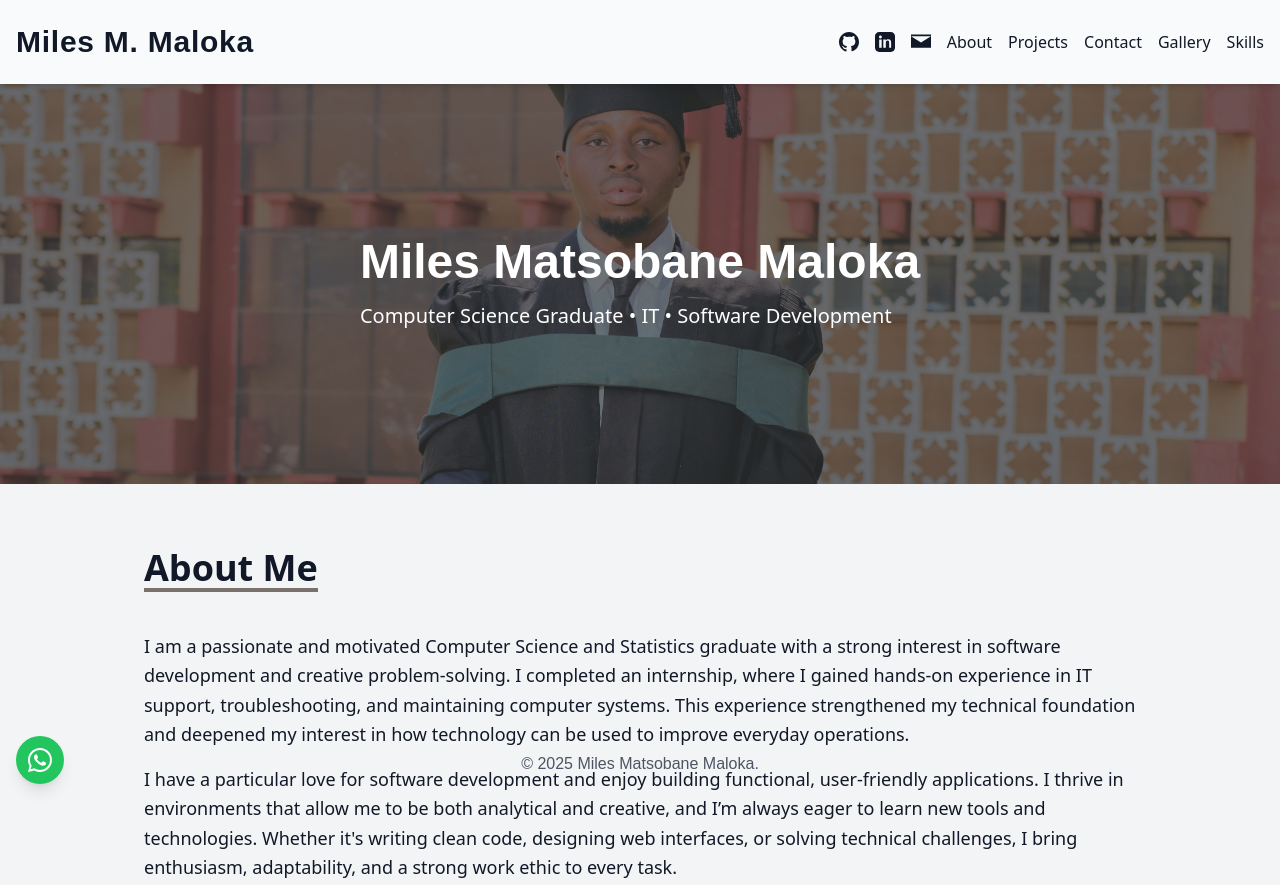
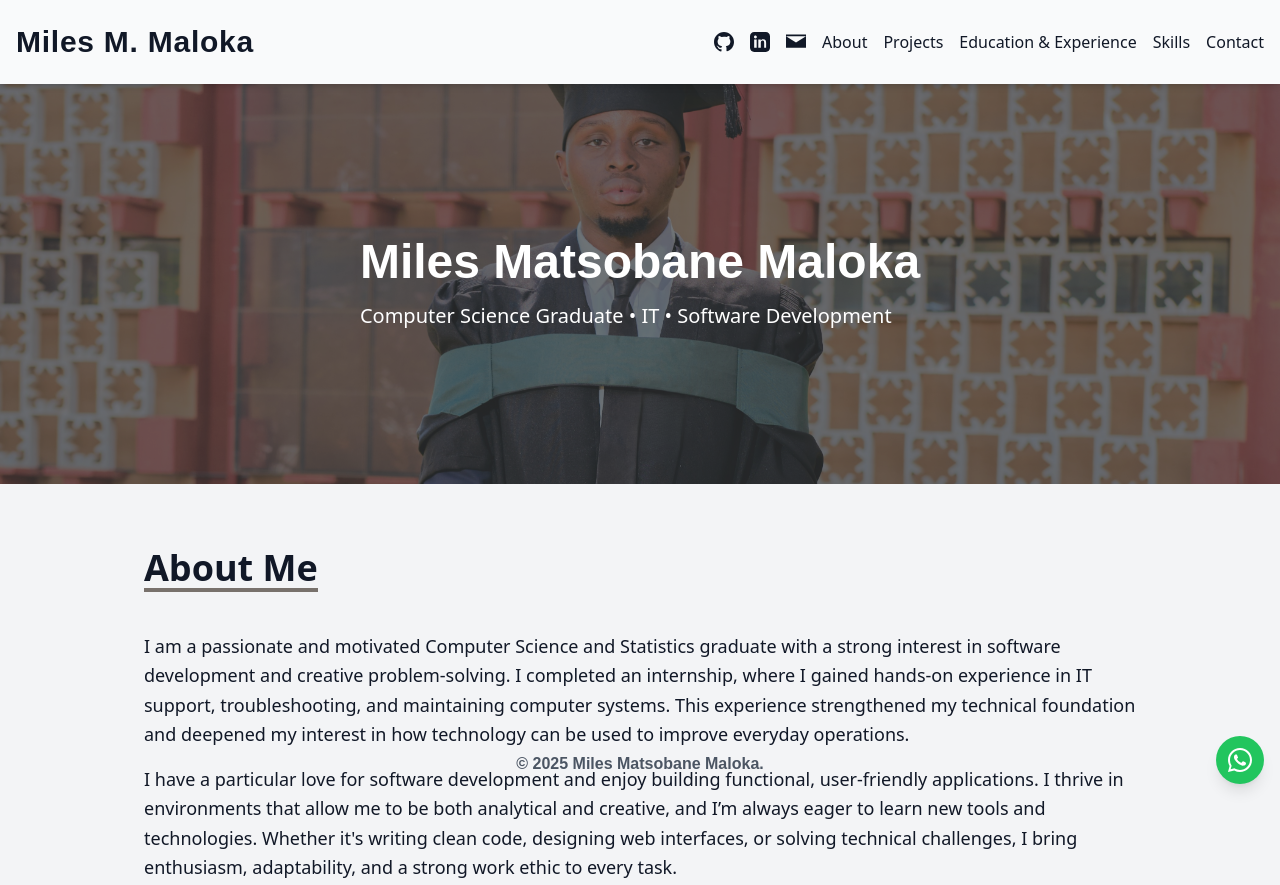
Before and after one commit to MilesMaloka/milesmaloka_portfolio, a plain HTML site: page index.html in a window 1280 px wide. Shown: the top 885 px of the page. Drawn offline with nearby package versions, Linux system fonts and the light colour scheme; a web font is replaced by a local one.

Commit message:
Update navigation links and adjust footer styling for improved layout

```diff
--- a/index.html
+++ b/index.html
@@ -55,9 +55,9 @@
 
             <a href="#about" class="hover:underline hover:decoration-stone-400">About</a>
             <a href="#projects" class="hover:underline hover:decoration-stone-400">Projects</a>
+            <a href="#education-experience" class="hover:underline hover:decoration-stone-400">Education & Experience</a>
+            <a href="#skills" class="hover:underline hover:decoration-stone-400">Skills</a>
             <a href="#contact" class="hover:underline hover:decoration-stone-400">Contact</a>
-            <a href="#gallery" class="hover:underline hover:decoration-stone-400">Gallery</a>
-            <a href="#skills" class="hover:underline hover:decoration-stone-400">Skills</a>
 
 
 
@@ -330,11 +330,11 @@
 
 
   <!-- Footer -->
-  <footer class="py-6 text-center text-gray-600 sticky bottom-0">
+  <footer class="py-6 text-center font-extrabold text-gray-600 sticky bottom-0">
     <p style="font-family: Darker Grotesque, sans-serif;">&copy; 2025 Miles Matsobane Maloka.</p>
   </footer>
 <!-- WhatsApp Button -->
-<a href="https://wa.me/+27711470924" target="_blank" class="fixed bottom-4 left-4 bg-green-500 text-white p-3 rounded-full shadow-lg hover:bg-green-600 transition">
+<a href="https://wa.me/+27711470924" target="_blank" class="fixed bottom-4 right-4 bg-green-500 text-white p-3 rounded-full shadow-lg hover:bg-green-600 transition">
   <svg xmlns="http://www.w3.org/2000/svg" class="h-6 w-6" fill="currentColor" viewBox="0 0 24 24">
     <path d="M20.52 3.48A11.94 11.94 0 0012 0C5.37 0 0 5.37 0 12c0 2.11.55 4.17 1.6 6.01L0 24l6.26-1.58A11.94 11.94 0 0012 24c6.63 0 12-5.37 12-12 0-3.2-1.25-6.2-3.48-8.52zM12 22c-1.85 0-3.66-.5-5.26-1.44l-.38-.22-3.71.94.99-3.63-.24-.37A9.94 9.94 0 012 12c0-5.52 4.48-10 10-10s10 4.48 10 10-4.48 10-10 10zm5.27-7.74c-.29-.15-1.71-.84-1.98-.94-.27-.1-.47-.15-.67.15-.2.29-.77.94-.94 1.13-.17.2-.35.22-.64.07-.29-.15-1.22-.45-2.33-1.43-.86-.77-1.44-1.72-1.61-2.01-.17-.29-.02-.45.13-.6.13-.13.29-.35.44-.52.15-.17.2-.29.29-.48.1-.19.05-.37-.02-.52-.07-.15-.67-1.61-.92-2.22-.24-.58-.49-.5-.67-.51h-.57c-.2 0-.52.07-.79.37-.27.29-1.04 1.02-1.04 2.48s1.07 2.87 1.22 3.07c.15.2 2.11 3.22 5.11 4.52.71.31 1.26.5 1.69.64.71.23 1.36.2 1.87.12.57-.08 1.71-.7 1.95-1.37.24-.67.24-1.25.17-1.37-.07-.12-.26-.2-.54-.35z" />
   </svg>
```
